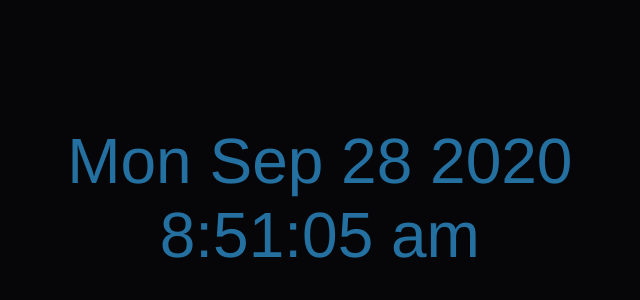
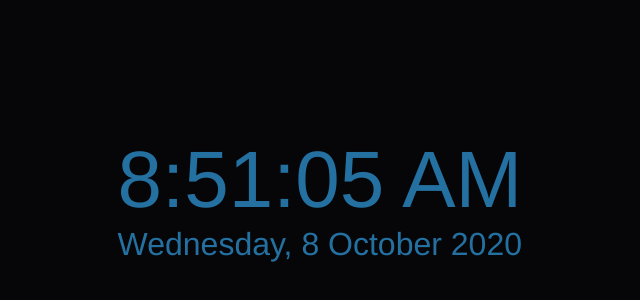
Before and after one commit to jesse-houghton/clock, a plain HTML site: page index.html in a window 1280 px wide. Shown: the part 202-502 px from the top of the page, without its empty margins (333-973 px from the left). Drawn offline with Linux system fonts and the light colour scheme.

Commit message:
Trying our some new fotmatting

```diff
--- a/index.html
+++ b/index.html
@@ -1,5 +1,6 @@
 <!DOCTYPE html>
 <html>
+
 <head>
     <title>Clock</title>
     <style>
@@ -7,10 +8,17 @@
             background: #060608;
         }
 
-        .clock {
+        .time {
             color: #2470a0;
-            font-size: 4em;
-            font-family: Helvetica Neue ,Helvetica, Arial, sans-serif;
+            font-size: 5em;
+            font-family: Helvetica Neue, Helvetica, Arial, sans-serif;
+            text-align: center;
+        }
+
+        .date {
+            color: #2470a0;
+            font-size: 2em;
+            font-family: Helvetica Neue, Helvetica, Arial, sans-serif;
             text-align: center;
         }
 
@@ -23,21 +31,25 @@
             transform: translate(-50%, -50%);
         }
     </style>
+    <meta charset="UTF-8">
 </head>
 
 <body>
     <div class="centre">
-        <div id="date-display" class="clock"></div>
-        <div id="time-display" class="clock" onload="showTime()"></div>
+        <div id="time-display" class="time" onload="showTime()"></div>
+        <div id="date-display" class="date">Wednesday, 8 October 2020</div>
     </div>
     <script>
         function showTime() {
             var d = new Date();
+
+            var options = { weekday: 'long', year: 'numeric', month: 'long', day: 'numeric' };
+
             time = d.toLocaleTimeString('en-NZ', { hour12: true });
-            date = d.toDateString();
+            date = d.toLocaleDateString('en-NZ', options);
 
-            document.getElementById("time-display").innerText = time;
-            document.getElementById("date-display").innerText = date;
+            document.getElementById("time-display").innerText = time.toUpperCase();
+            //    document.getElementById("date-display").innerText = date;
 
             setTimeout(showTime, 1000);
         }
```
